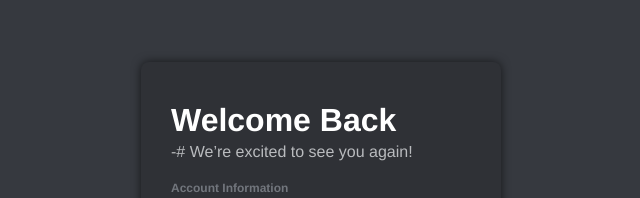
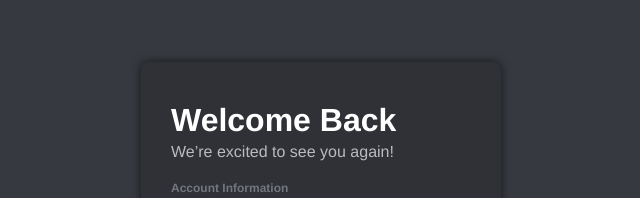
Before and after one commit to BotDeveloper-Code/Discord-Login, a plain HTML site: page index.html in a window 1280 px wide. Shown: the part 169-367 px from the top of the page, 319-959 px from the left. Drawn offline with Linux system fonts and the light colour scheme.

Commit message:
Update index.html

```diff
--- a/index.html
+++ b/index.html
@@ -95,7 +95,7 @@
 <body>
   <div class="login-box">
     <h1>Welcome Back</h1>
-    <p class="subtitle">-# We’re excited to see you again!</p>
+    <p class="subtitle">We’re excited to see you again!</p>
 
     <label for="email">Account Information</label>
 
```
